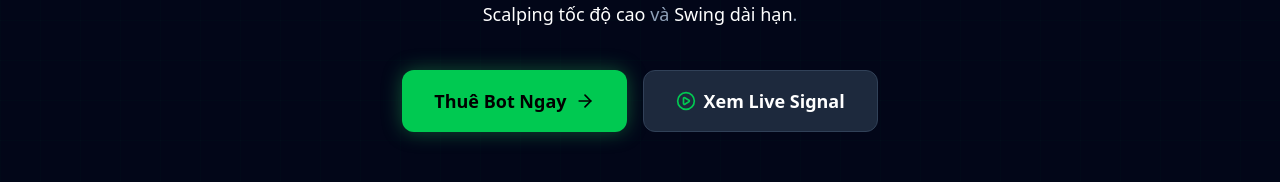
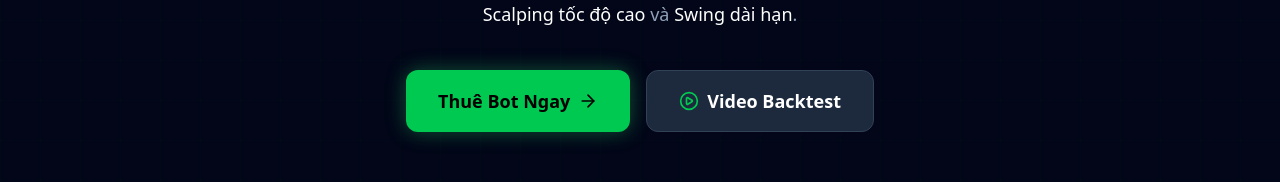
Before and after one commit to tddv2017/spartan-web-auto-bot-trading, a Next.js app: page / in a window 1280 px wide. Shown: the part 420-602 px from the top of the page. Built offline with nearby package versions, Linux system fonts and the light colour scheme; no server answers.

Commit message:
sửa điều hướng cta thuê bot ngay

```diff
--- a/app/lib/content.ts
+++ b/app/lib/content.ts
@@ -14,7 +14,7 @@ export const content = {
       title_2: "SPARTAN SNIPER",
       desc: "Hệ thống giao dịch tự động <strong>Dual-Core</strong> đầu tiên. Chuyển đổi linh hoạt giữa <span class='text-white'>Scalping tốc độ cao</span> và <span class='text-white'>Swing dài hạn</span>.",
       cta_primary: "Thuê Bot Ngay",
-      cta_secondary: "Xem Live Signal",
+      cta_secondary: "Video Backtest",
       stats: { winrate: "Tỷ lệ Win", profit: "Lợi nhuận", latency: "Độ trễ", users: "Người dùng" }
     },
     features: {
--- a/components/landing/Hero.tsx
+++ b/components/landing/Hero.tsx
@@ -35,9 +35,9 @@ export default function Hero() {
 
       {/* CỤM NÚT BẤM ĐIỀU KHIỂN */}
       <div className="flex flex-col sm:flex-row justify-center gap-4">
-        <button className="px-8 py-4 bg-green-500 hover:bg-green-400 text-black font-bold text-lg rounded-xl transition-all flex items-center justify-center gap-2 shadow-[0_0_20px_rgba(34,197,94,0.4)]">
+        <a href="#pricing" className="px-8 py-4 bg-green-500 hover:bg-green-400 text-black font-bold text-lg rounded-xl transition-all flex items-center justify-center gap-2 shadow-[0_0_20px_rgba(34,197,94,0.4)]">
           {t.hero.cta_primary} <ArrowRight className="w-5 h-5"/>
-        </button>
+        </a>
 
         <button
           onClick={() => setOpen(true)}
```
